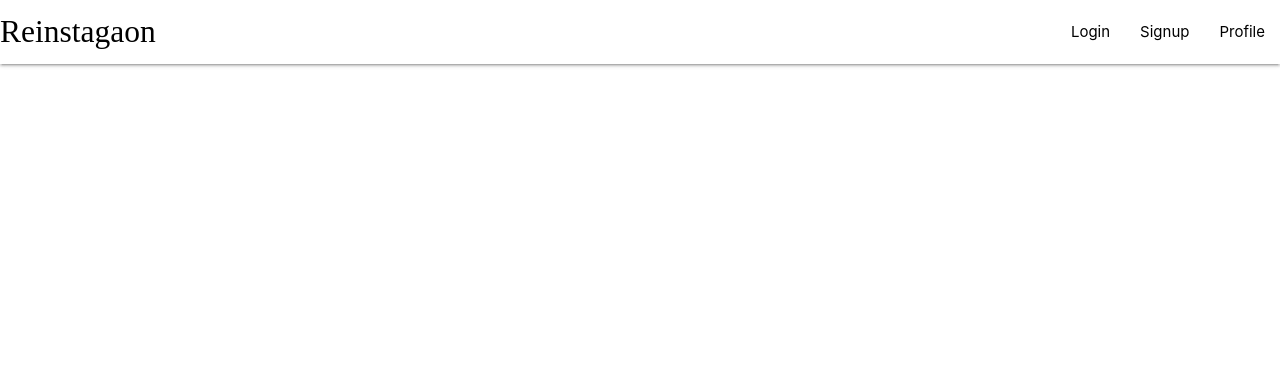
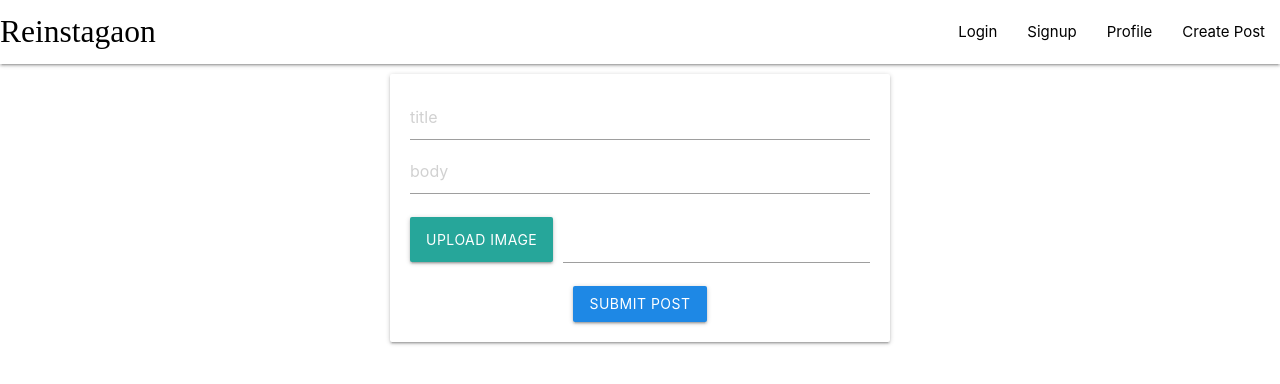
Before and after one commit to ashishnagar1221/Reinsta, a React (Create React App) app: page /create in a window 1280 px wide. Shown: the top 384 px of the page. Built offline with nearby package versions, Linux system fonts and the light colour scheme; a web font is replaced by a local one.

Commit message:
All UI set up done

```diff
--- a/src/App.css
+++ b/src/App.css
@@ -36,9 +36,6 @@ a{
   width: 30%;
 }
 
-.home{
-
-}
 .home-card{
   max-width: 500px;
   height: max-content;
--- a/src/App.js
+++ b/src/App.js
@@ -6,6 +6,8 @@ import Home from './components/screens/Home'
 import Login from './components/screens/login'
 import Profile from './components/screens/profile'
 import Signup from './components/screens/Signup'
+import CreatePost from './components/screens/createPost'
+
 
 function App() {
   return (
@@ -23,6 +25,9 @@ function App() {
       <Route path="/profile">
         <Profile/>
       </Route>
+      <Route path="/create">
+        <CreatePost/>
+      </Route>
 
     </BrowserRouter>
 
--- a/src/components/Navbar.js
+++ b/src/components/Navbar.js
@@ -10,6 +10,7 @@ const NavBar = (props) => {
         <li><Link to="/login">Login</Link></li>
         <li><Link to="/Signup">Signup</Link></li>
         <li><Link to="/profile">Profile</Link></li>
+        <li><Link to="/create">Create Post</Link></li>
       </ul>
     </div>
   </nav>
--- a/src/components/screens/Home.js
+++ b/src/components/screens/Home.js
@@ -6,7 +6,7 @@ const Home = () => {
       <div className="card home-card">
       <h5>Cristopher Nolan</h5>
         <div className="card-image"></div>
-          <img src="https://images.unsplash.com/photo-1439694458393-78ecf14da7f9?ixlib=rb-1.2.1&ixid=eyJhcHBfaWQiOjEyMDd9&auto=format&fit=crop&w=500&q=60"/>
+          <img alt="" src="https://images.unsplash.com/photo-1439694458393-78ecf14da7f9?ixlib=rb-1.2.1&ixid=eyJhcHBfaWQiOjEyMDd9&auto=format&fit=crop&w=500&q=60"/>
           <div className="card-content">
           <i class="material-icons" style={{color:"red"}} >favorite</i>
         <h6>title</h6>
@@ -16,7 +16,7 @@ const Home = () => {
 
       <h5>Cristopher Nolan</h5>
         <div className="card-image"></div>
-          <img src="https://images.unsplash.com/photo-1439694458393-78ecf14da7f9?ixlib=rb-1.2.1&ixid=eyJhcHBfaWQiOjEyMDd9&auto=format&fit=crop&w=500&q=60"/>
+          <img alt="" src="https://images.unsplash.com/photo-1439694458393-78ecf14da7f9?ixlib=rb-1.2.1&ixid=eyJhcHBfaWQiOjEyMDd9&auto=format&fit=crop&w=500&q=60"/>
           <div className="card-content">
           <i class="material-icons" style={{color:"red"}} >favorite</i>
         <h6>title</h6>
@@ -26,7 +26,7 @@ const Home = () => {
 
       <h5>Cristopher Nolan</h5>
         <div className="card-image"></div>
-          <img src="https://images.unsplash.com/photo-1439694458393-78ecf14da7f9?ixlib=rb-1.2.1&ixid=eyJhcHBfaWQiOjEyMDd9&auto=format&fit=crop&w=500&q=60"/>
+          <img alt="" src="https://images.unsplash.com/photo-1439694458393-78ecf14da7f9?ixlib=rb-1.2.1&ixid=eyJhcHBfaWQiOjEyMDd9&auto=format&fit=crop&w=500&q=60"/>
           <div className="card-content">
           <i class="material-icons" style={{color:"red"}}>favorite</i>
         <h6>title</h6>
--- a/src/components/screens/Signup.js
+++ b/src/components/screens/Signup.js
@@ -20,7 +20,7 @@ const Signup = () => {
        <input
       type="password"
       placeholder="password" />
-      <button className ='btn waves-effect waves-light #64b5f6 blue lighten-2'>
+      <button className ='btn waves-effect waves-light #64b5f6 blue darken-1'>
       Login
     </button>
 
--- /dev/null
+++ b/src/components/screens/createPost.js
@@ -0,0 +1,32 @@
+import React from 'react'
+
+const CreatePost = (props) => {
+  return(
+    <div className="card input-field"
+    style ={{
+        margin:"10px auto",
+        maxWidth:"500px",
+        padding:"20px",
+        textAlign:"center"
+
+    }}>
+        <input type="text" placeholder="title" />
+        <input type="text" placeholder="body" />
+        <div className="file-field input-field">
+      <div className="btn">
+        <span>Upload Image</span>
+        <input type="file"/>
+      </div>
+      <div className="file-path-wrapper">
+        <input className="file-path validate" type="text"/>
+      </div>
+    </div>
+    <button className ='btn waves-effect waves-light #64b5f6 blue darken-1'>
+        SUBMIT POST
+    </button>
+        </div>
+   )
+
+ }
+
+export default CreatePost
--- a/src/components/screens/login.js
+++ b/src/components/screens/login.js
@@ -13,7 +13,7 @@ const Login = () => {
        <input
       type="password"
       placeholder="password" />
-      <button className ='btn waves-effect waves-light #64b5f6 blue lighten-2'>
+      <button className ='btn waves-effect waves-light #64b5f6 blue darken-1'>
       Login
     </button>
 
--- a/src/components/screens/profile.js
+++ b/src/components/screens/profile.js
@@ -10,7 +10,7 @@ const Profile = () => {
           borderBottom:"1px solid gray"
         }}>
         <div>
-            <img style={{width:"160px",height:"160px",borderRadius:"80px"}}
+            <img alt="" style={{width:"160px",height:"160px",borderRadius:"80px"}}
             src="https://images.unsplash.com/photo-1495366691023-cc4eadcc2d7e?ixlib=rb-1.2.1&ixid=eyJhcHBfaWQiOjEyMDd9&auto=format&fit=crop&w=500&q=60"
             />
         </div>
@@ -24,13 +24,13 @@ const Profile = () => {
         </div>
       </div>
     <div className="gallary">
-      <img className="item" src="https://images.unsplash.com/photo-1495366691023-cc4eadcc2d7e?ixlib=rb-1.2.1&ixid=eyJhcHBfaWQiOjEyMDd9&auto=format&fit=crop&w=500&q=60" />
-      <img className="item" src="https://images.unsplash.com/photo-1495366691023-cc4eadcc2d7e?ixlib=rb-1.2.1&ixid=eyJhcHBfaWQiOjEyMDd9&auto=format&fit=crop&w=500&q=60" />
-      <img className="item" src="https://images.unsplash.com/photo-1495366691023-cc4eadcc2d7e?ixlib=rb-1.2.1&ixid=eyJhcHBfaWQiOjEyMDd9&auto=format&fit=crop&w=500&q=60" />
-      <img className="item" src="https://images.unsplash.com/photo-1495366691023-cc4eadcc2d7e?ixlib=rb-1.2.1&ixid=eyJhcHBfaWQiOjEyMDd9&auto=format&fit=crop&w=500&q=60" />
-      <img className="item" src="https://images.unsplash.com/photo-1495366691023-cc4eadcc2d7e?ixlib=rb-1.2.1&ixid=eyJhcHBfaWQiOjEyMDd9&auto=format&fit=crop&w=500&q=60" />
-      <img className="item" src="https://images.unsplash.com/photo-1495366691023-cc4eadcc2d7e?ixlib=rb-1.2.1&ixid=eyJhcHBfaWQiOjEyMDd9&auto=format&fit=crop&w=500&q=60" />
-      <img className="item" src="https://images.unsplash.com/photo-1495366691023-cc4eadcc2d7e?ixlib=rb-1.2.1&ixid=eyJhcHBfaWQiOjEyMDd9&auto=format&fit=crop&w=500&q=60" />
+      <img alt="" className="item" src="https://images.unsplash.com/photo-1495366691023-cc4eadcc2d7e?ixlib=rb-1.2.1&ixid=eyJhcHBfaWQiOjEyMDd9&auto=format&fit=crop&w=500&q=60" />
+      <img alt="" className="item" src="https://images.unsplash.com/photo-1495366691023-cc4eadcc2d7e?ixlib=rb-1.2.1&ixid=eyJhcHBfaWQiOjEyMDd9&auto=format&fit=crop&w=500&q=60" />
+      <img alt="" className="item" src="https://images.unsplash.com/photo-1495366691023-cc4eadcc2d7e?ixlib=rb-1.2.1&ixid=eyJhcHBfaWQiOjEyMDd9&auto=format&fit=crop&w=500&q=60" />
+      <img alt="" className="item" src="https://images.unsplash.com/photo-1495366691023-cc4eadcc2d7e?ixlib=rb-1.2.1&ixid=eyJhcHBfaWQiOjEyMDd9&auto=format&fit=crop&w=500&q=60" />
+      <img alt="" className="item" src="https://images.unsplash.com/photo-1495366691023-cc4eadcc2d7e?ixlib=rb-1.2.1&ixid=eyJhcHBfaWQiOjEyMDd9&auto=format&fit=crop&w=500&q=60" />
+      <img alt="" className="item" src="https://images.unsplash.com/photo-1495366691023-cc4eadcc2d7e?ixlib=rb-1.2.1&ixid=eyJhcHBfaWQiOjEyMDd9&auto=format&fit=crop&w=500&q=60" />
+      <img alt="" className="item" src="https://images.unsplash.com/photo-1495366691023-cc4eadcc2d7e?ixlib=rb-1.2.1&ixid=eyJhcHBfaWQiOjEyMDd9&auto=format&fit=crop&w=500&q=60" />
     </div>
     </div>
    )
```
